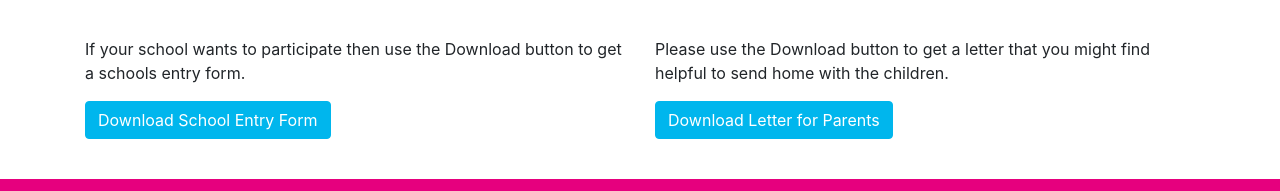
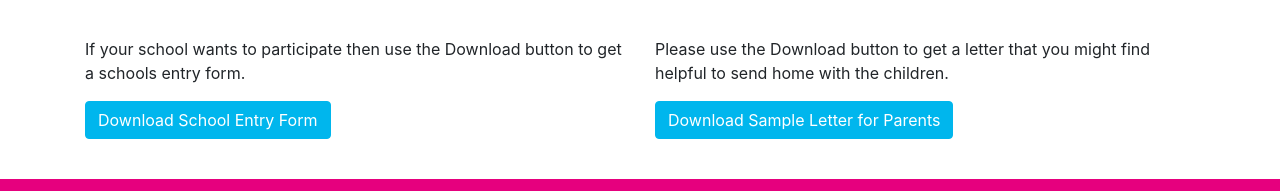
Before and after one commit to ktnorris27/youngartreading, a plain HTML site: page pages/schoolsInfo.html in a window 1280 px wide. Shown: the part 305-496 px from the top of the page. Drawn offline with Linux system fonts and the light colour scheme.

Commit message:
correct file name
correct file name

```diff
--- a/pages/schoolsInfo.html
+++ b/pages/schoolsInfo.html
@@ -36,7 +36,7 @@
       </div>
       <div class="col-lg-6 ">
         <p>Please use the Download button to get a letter that you might find helpful to send home with the children.</p>
-        <p><a download href="../documents/YoungArtLetterForParents.docx" class="btn btn-primary">Download Letter for Parents</a></p>
+        <p><a download href="../documents/YoungArtLetterForParents.docx" class="btn btn-primary">Download Sample Letter for Parents</a></p>
       </div>
     </div>
 
```
Also changed, not shown: 2 other files.
